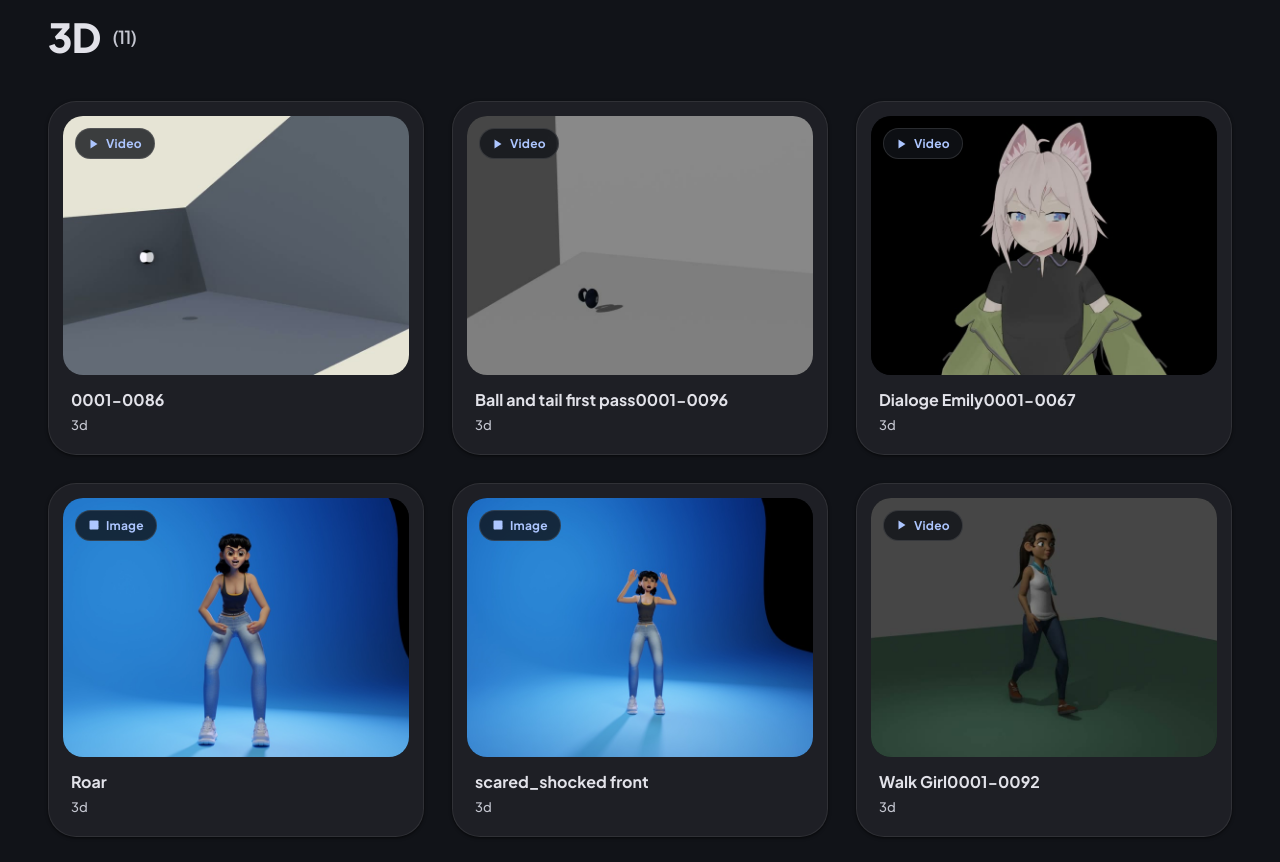
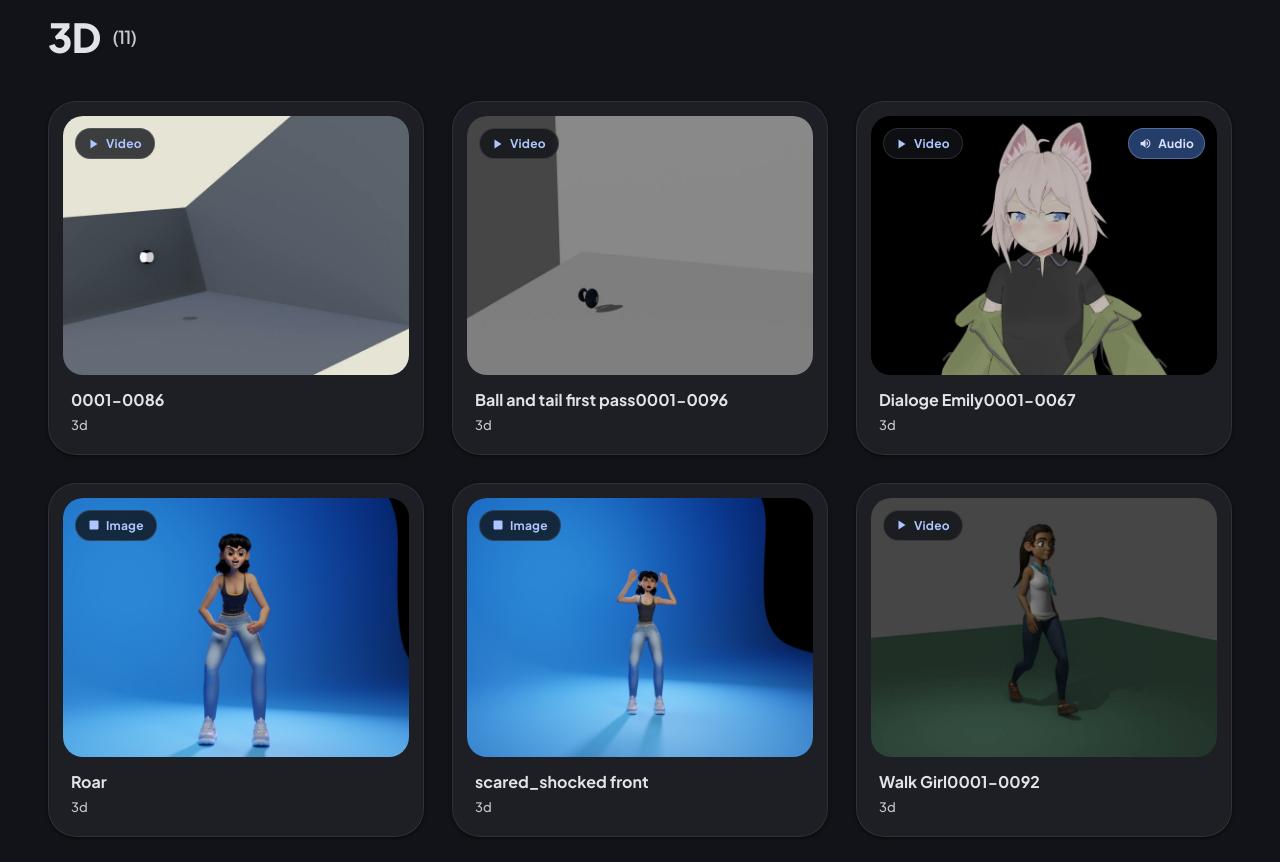
Before and after one commit to Samlelouch7/Sam-Portfolio, a plain HTML site: page index.html in a window 1280 px wide. Shown: the part 1541-2403 px from the top of the page. Drawn offline with Linux system fonts and the light colour scheme.

Commit message:
fix(audio): convert Dialoge Emily audio track from mp3 to web-compatible AAC with normalized volume boost and unmuted lightbox playback

```diff
--- a/app.js
+++ b/app.js
@@ -869,10 +869,21 @@
       const vid = document.createElement('video');
       vid.src = item.mediaUrl;
       vid.controls = true;
-      vid.autoplay = true;
       vid.loop = true;
       vid.playsInline = true;
+      vid.muted = false;
+      vid.volume = 1.0;
       modalStage.appendChild(vid);
+
+      const playPromise = vid.play();
+      if (playPromise !== undefined) {
+        playPromise.catch((err) => {
+          // If browser restricts unmuted autoplay, mute and resume play with controls
+          console.warn('Unmuted autoplay prevented by browser policy:', err);
+          vid.muted = true;
+          vid.play().catch(() => {});
+        });
+      }
     } else {
       const img = document.createElement('img');
       img.src = item.mediaUrl;
--- a/index.html
+++ b/index.html
@@ -287,6 +287,10 @@
           <svg viewBox="0 0 24 24"><polygon points="5 3 19 12 5 21 5 3"></polygon></svg>
           <span>Video</span>
         </div>
+        <div class="audio-badge-pill" title="Has Dialogue Audio">
+          <svg viewBox="0 0 24 24"><path d="M3 9v6h4l5 5V4L7 9H3zm13.5 3c0-1.77-1.02-3.29-2.5-4.03v8.05c1.48-.73 2.5-2.25 2.5-4.02zM14 3.23v2.06c2.89.86 5 3.54 5 6.71s-2.11 5.85-5 6.71v2.06c4.01-.91 7-4.49 7-8.77s-2.99-7.86-7-8.77z"/></svg>
+          <span>Audio</span>
+        </div>
 
         <div class="card-play-hint">
           <div class="play-bubble">
--- a/styles.css
+++ b/styles.css
@@ -803,6 +803,33 @@ body::before {
   color: #ffffff;
 }
 
+/* Audio Feature Pill */
+.audio-badge-pill {
+  position: absolute;
+  top: 0.75rem;
+  right: 0.75rem;
+  z-index: 3;
+  display: inline-flex;
+  align-items: center;
+  gap: 0.375rem;
+  padding: 0.3125rem 0.625rem;
+  border-radius: var(--md-sys-shape-corner-full);
+  background: rgba(43, 70, 120, 0.88);
+  backdrop-filter: blur(12px);
+  -webkit-backdrop-filter: blur(12px);
+  border: 1px solid rgba(173, 198, 255, 0.35);
+  color: #d8e2ff;
+  font-size: 0.75rem;
+  font-weight: 700;
+  letter-spacing: 0.02em;
+}
+
+.audio-badge-pill svg {
+  width: 13px;
+  height: 13px;
+  fill: currentColor;
+}
+
 /* Card Body */
 .card-body {
   padding: 0.875rem 0.5rem 0.25rem;
```
Also changed, not shown: 1 other file.
